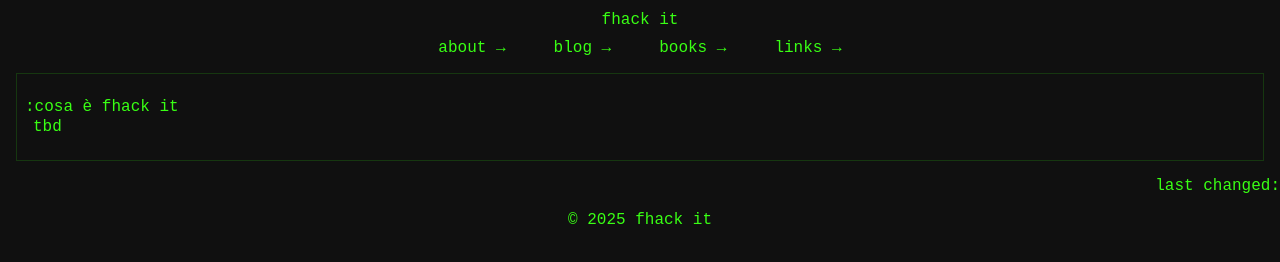
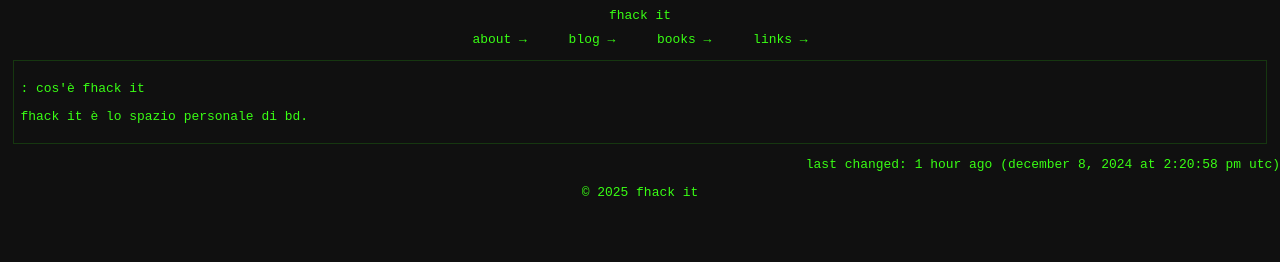
Before and after one commit to fhackit/fhackit.github.io, an Astro site: page /about in a window 1280 px wide. Built offline with nearby package versions, Linux system fonts and the light colour scheme; Astro itself is replaced by a stand-in of ours.

Commit message:
Add LastChanged component and update layouts to display last modified date; remove unused Posts and About pages

```diff
--- a/src/components/LastChanged.astro
+++ b/src/components/LastChanged.astro
@@ -1,5 +1,77 @@
+---
+type Props = {
+    last_modified: string;
+};
+
+const { last_modified } = Astro.props;
+
+const timeSince = (dateString: string): string => {
+    let date: Date;
+
+    // Check if the input is a valid Unix timestamp
+    if (/^\d+$/.test(dateString)) {
+        const timestamp = parseInt(dateString, 10);
+        date = new Date(timestamp * 1000); // Convert seconds to milliseconds
+    } else {
+        date = new Date(dateString);
+    }
+
+    if (isNaN(date.getTime())) {
+        console.error(`Invalid date string: "${dateString}"`);
+        return "Invalid date";
+    }
+
+    const seconds = Math.floor((new Date().getTime() - date.getTime()) / 1000);
+
+    const intervals = [
+        { label: "year", seconds: 31536000 },
+        { label: "month", seconds: 2592000 },
+        { label: "week", seconds: 604800 },
+        { label: "day", seconds: 86400 },
+        { label: "hour", seconds: 3600 },
+        { label: "minute", seconds: 60 }
+    ];
+
+    const interval = intervals.find(i => seconds >= i.seconds);
+    if (interval) {
+        const count = Math.floor(seconds / interval.seconds);
+        return `${count} ${interval.label}${count > 1 ? "s" : ""} ago`;
+    }
+    return "just now";
+};
+
+
+const formatDateWithTimezone = (dateString: string): string => {
+    let date: Date;
+
+    // Check if the input is a valid Unix timestamp
+    if (/^\d+$/.test(dateString)) {
+        const timestamp = parseInt(dateString, 10);
+        date = new Date(timestamp * 1000); // Convert seconds to milliseconds
+    } else {
+        date = new Date(dateString);
+    }
+
+    if (isNaN(date.getTime())) {
+        console.error(`Invalid date string: "${dateString}"`);
+        return "Invalid date";
+    }
+
+    return new Intl.DateTimeFormat("en-US", {
+        year: "numeric",
+        month: "long",
+        day: "numeric",
+        hour: "numeric",
+        minute: "numeric",
+        second: "numeric",
+        timeZoneName: "short"
+    }).format(date);
+};
+
+---
+
 <div>
-    <p>last changed: </p>
+    <p>Last changed: {last_modified ? timeSince(last_modified) : "Unknown"} ({last_modified ? formatDateWithTimezone(last_modified) : "Unknown"})</p>
 </div>
 
 <style>
--- /dev/null
+++ b/src/layouts/About.astro
@@ -0,0 +1,41 @@
+---
+import Main from "../layouts/Main.astro";
+import { siteMetadata } from "../siteMetadata";
+import type { MarkdownLayoutProps } from "astro";
+
+type Props = MarkdownLayoutProps<{
+    title: string;
+    subtitle: string;
+    created: string;
+    last_modified: string;
+    author: string;
+}>;
+
+const { title, subtitle, created, last_modified, author } =
+    Astro.props.frontmatter;
+---
+
+<Main
+    title={`${siteMetadata.title} → ${title}`}
+    last_modified={`${last_modified}`}
+>
+    <h3>
+        {subtitle}
+        <slot />
+    </h3>
+
+    <style>
+        h3 {
+            font-size: inherit;
+            font-weight: inherit;
+            margin-bottom: 0.1em;
+        }
+        h3::before {
+            content: ":";
+        }
+        h3 + p {
+            margin-top: 0em;
+            padding-left: 0.5em;
+        }
+    </style>
+</Main>
--- a/src/layouts/Main.astro
+++ b/src/layouts/Main.astro
@@ -9,8 +9,9 @@ import LastChanged from "../components/LastChanged.astro";
 
 type Props = {
     title: string;
+    last_modified: string;
 };
-const { title } = Astro.props;
+const { title, last_modified } = Astro.props;
 ---
 
 <!doctype html>
@@ -31,7 +32,7 @@ const { title } = Astro.props;
             <DynamicContent>
                 <slot />
             </DynamicContent>
-            <LastChanged />
+            <LastChanged last_modified={`${last_modified}`}/>
             <Footer />
         </main>
     </body>
--- a/src/pages/about.astro
+++ /dev/null
@@ -1,27 +0,0 @@
----
-import Main from "../layouts/Main.astro";
-import { siteMetadata } from "../siteMetadata";
----
-
-<Main title={`${siteMetadata.title} → about`}>
-    <h3>cosa è fhack it</h3>
-    <p>
-        tbd
-    </p>
-
-</Main>
-
-<style>
-    h3 {
-        font-size: inherit;
-        font-weight: inherit;
-        margin-bottom: 0.1em;
-    }
-    h3::before {
-        content: ":";
-    }
-    h3 + p {
-        margin-top: 0em;
-        padding-left: 0.5em;
-    }
-</style>
--- /dev/null
+++ b/src/pages/about.md
@@ -0,0 +1,9 @@
+---
+layout: ../layouts/About.astro
+title: "about"
+subtitle: "cos'è fhack it"
+created: "1733667634"
+last_modified: "1733667658"
+---
+
+fhack it è lo spazio personale di bd.
--- a/src/pages/index.astro
+++ b/src/pages/index.astro
@@ -3,4 +3,4 @@ import Main from "../layouts/Main.astro";
 import { siteMetadata } from "../siteMetadata";
 ---
 
-<Main title={`${siteMetadata.title} → home`}/>
+<Main title={`${siteMetadata.title} → home`} last_modified="1733673113"/>
--- a/src/styles/global.css
+++ b/src/styles/global.css
@@ -3,7 +3,7 @@
     text-transform: lowercase;
     color: #39ff14;
     font-family: "Courier New", Courier, monospace;
-    font: 1rem "Courier New", Courier, monospace;
+    font: 0.9rem "Courier New", Courier, monospace;
 }
 
 body {
```
Also changed, not shown: src/layouts/Blog.astro (added, +8 -0 lines), src/layouts/Posts.astro (deleted, +0 -7 lines).
